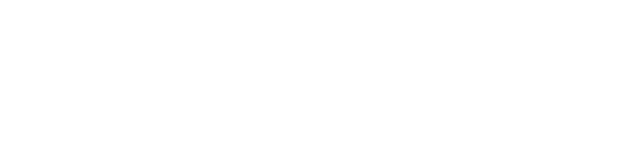
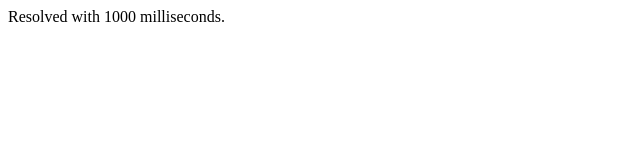
Before and after one commit to acciojob/race-to-finish-Karthiksunkari3, a website: page main.html in a window 1280 px wide. Shown: the whole page, without its empty margins (0-640 px from the left). Drawn offline with Linux system fonts and the light colour scheme.

Commit message:
created a submission

```diff
--- a/main.html
+++ b/main.html
@@ -1,13 +1,41 @@
 <!DOCTYPE html>
+<html>
+<head>
+    <title>Promise Example</title>
+    <script src="script.js"></script>
+</head>
+<body>
+    <div id="output"></div>
+    <script>
+        // Array of promises with random durations between 1 and 5 seconds
+        const promises = [
+            delay(1000),
+            delay(2000),
+            delay(3000),
+            delay(4000),
+            delay(5000)
+        ];
 
-<html>
-  <head>
-    <link rel="stylesheet" href="styles.css" />
-  </head>
+        // Helper function to create a promise that resolves after a given duration
+        function delay(duration) {
+            return new Promise(resolve => {
+                setTimeout(() => {
+                    resolve(duration);
+                }, duration);
+            });
+        }
 
-  <body>
-    <!-- the entire body must be written by student -->
-    <div id="output"></div>
-    <script type="text/javascript" src="./script.js"></script>
-  </body>
+        // Use Promise.any() to wait for the first promise to resolve
+        Promise.any(promises)
+            .then(result => {
+                // Print the result to the output div
+                const outputDiv = document.getElementById('output');
+                outputDiv.textContent = `Resolved with ${result} milliseconds.`;
+            })
+            .catch(error => {
+                // Handle error if no promises resolve
+                console.error('No promises resolved:', error);
+            });
+    </script>
+</body>
 </html>
```
